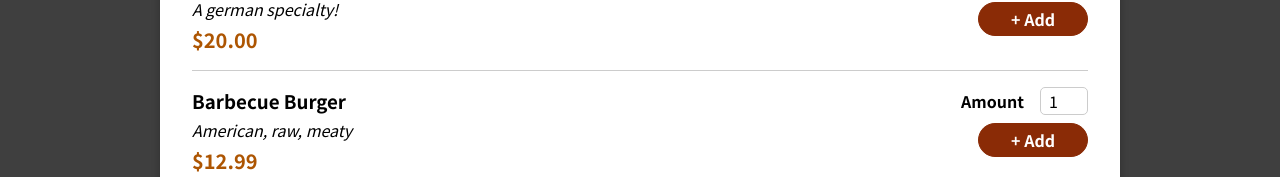
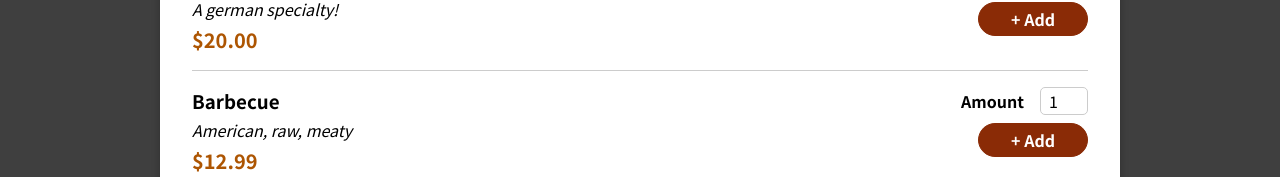
Before and after one commit to HeriSuheri/kursus-11, a React (Create React App) app: page / in a window 1280 px wide. Shown: the part 692-869 px from the top of the page. Built offline with nearby package versions, Linux system fonts and the light colour scheme.

Commit message:
ganti nama

```diff
--- a/src/components/Meals/AvailableMeals.js
+++ b/src/components/Meals/AvailableMeals.js
@@ -17,7 +17,7 @@ const DUMMY_MEALS = [
   },
   {
     id: 'm3',
-    name: 'Barbecue Burger',
+    name: 'Barbecue ',
     description: 'American, raw, meaty',
     price: 12.99,
   },
```
